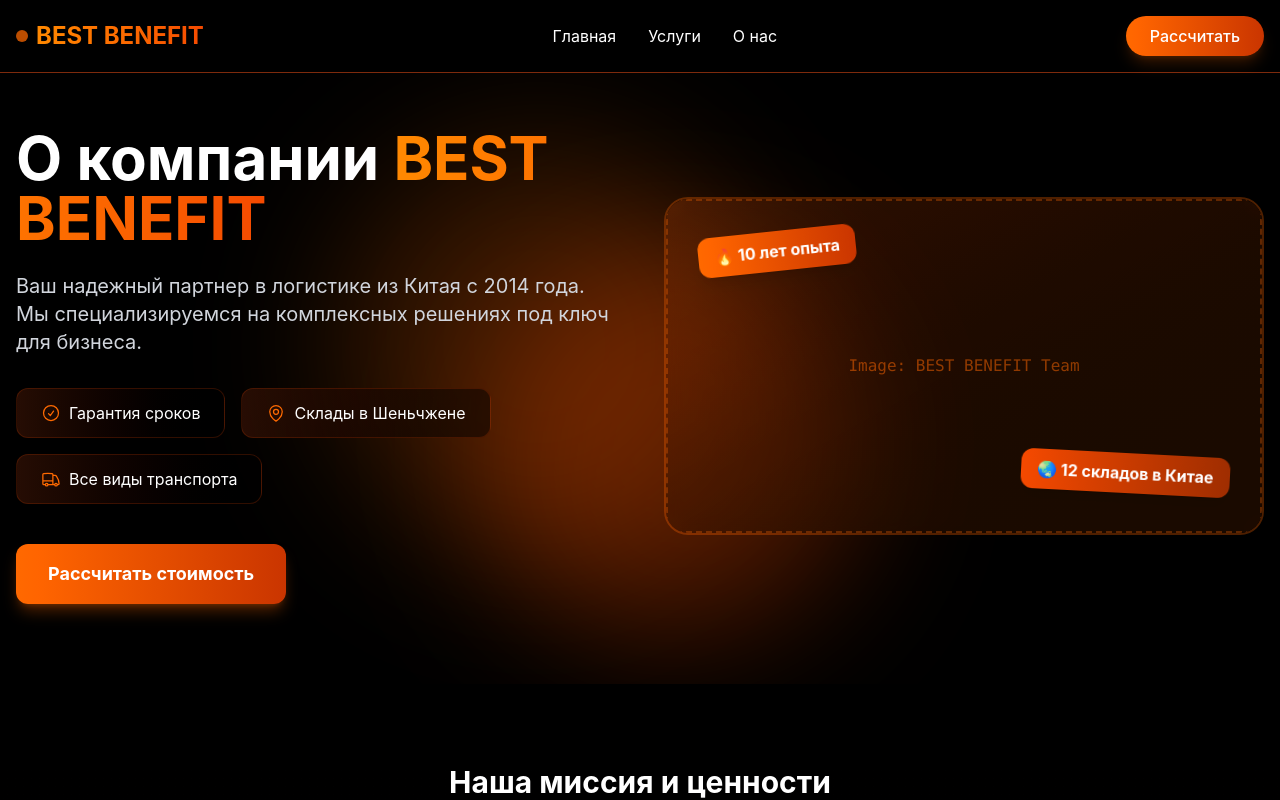
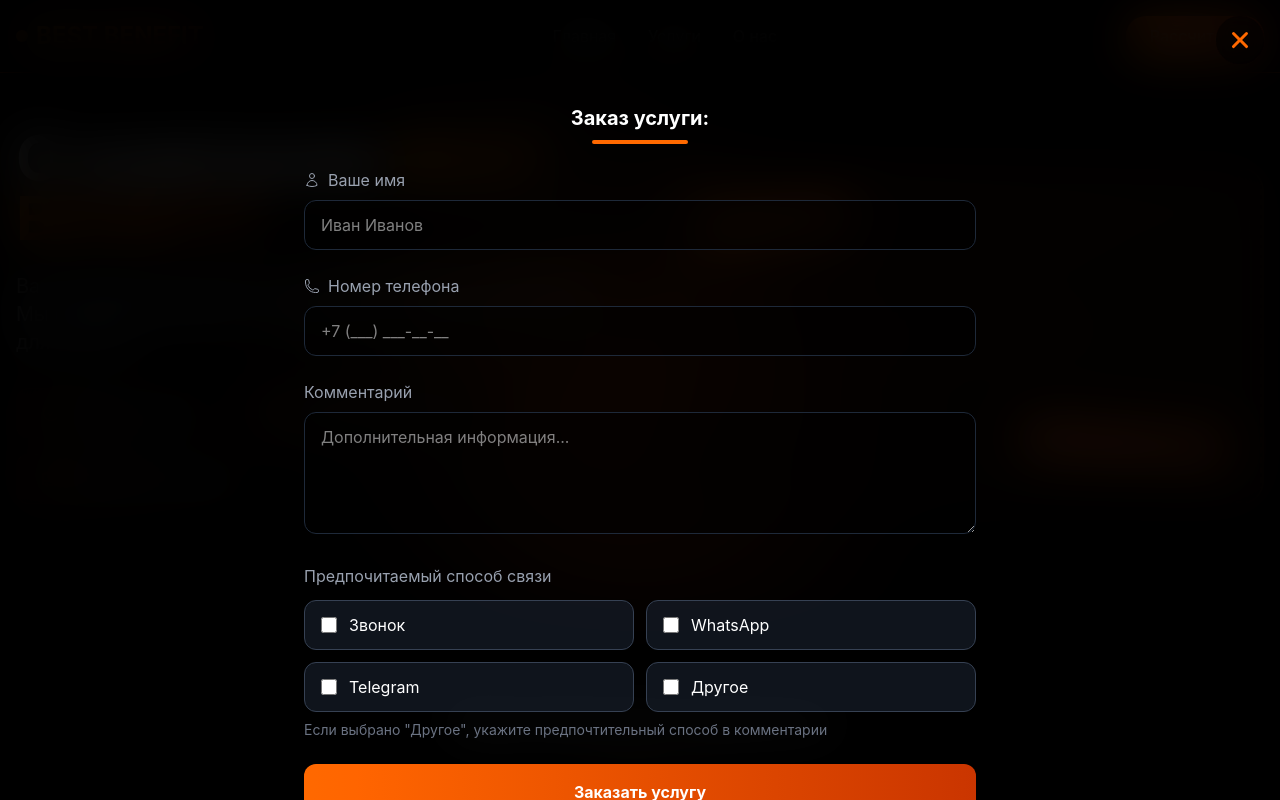
Before and after one commit to SergeiGorbunov/bestbenefit, a Next.js app: page /about in a window 1280 px wide. Both pictures are taken after a click on the button "Рассчитать". Shown: the top 800 px of the page. Built offline with nearby package versions, Linux system fonts and the light colour scheme.

Commit message:
all buttons

```diff
--- a/app/(components)/Header.tsx
+++ b/app/(components)/Header.tsx
@@ -1,10 +1,25 @@
 'use client'
 import { XMarkIcon } from "@heroicons/react/16/solid";
 import Link from "next/link";
-import { useState } from "react";
+import { useState, useEffect } from "react"; // Добавлен useEffect
+import OrderForm from "./OrderForm"; // Импортируем компонент формы
 
 const Header = () => {
     const [isMenuOpen, setIsMenuOpen] = useState(false);
+    const [isFormOpen, setIsFormOpen] = useState(false); // Состояние для модального окна
+
+    // Блокировка прокрутки страницы при открытых модальных окнах
+    useEffect(() => {
+        if (isMenuOpen || isFormOpen) {
+            document.body.style.overflow = 'hidden';
+        } else {
+            document.body.style.overflow = 'auto';
+        }
+
+        return () => {
+            document.body.style.overflow = 'auto';
+        };
+    }, [isMenuOpen, isFormOpen]);
 
     return (
     <>
@@ -25,7 +40,10 @@ const Header = () => {
       </nav>
 
       <div className="flex items-center gap-4">
-        <button className="hidden md:block bg-gradient-to-r from-orange-500 to-orange-700 hover:from-orange-600 hover:to-orange-800 px-6 py-2 rounded-full font-medium transition-all duration-300 hover:scale-105 shadow-lg shadow-orange-500/20">
+        <button
+          className="hidden md:block bg-gradient-to-r from-orange-500 to-orange-700 hover:from-orange-600 hover:to-orange-800 px-6 py-2 rounded-full font-medium transition-all duration-300 hover:scale-105 shadow-lg shadow-orange-500/20"
+          onClick={() => setIsFormOpen(true)} // Открываем форму
+        >
           Рассчитать
         </button>
 
@@ -43,7 +61,6 @@ const Header = () => {
     </header>
 
     {/* Мобильное меню */}
-
     <div className={`fixed inset-0 z-40 bg-black/90 backdrop-blur-xl transition-all duration-700 ease-in-out ${isMenuOpen ? 'opacity-100 visible' : 'opacity-0 invisible'}`}>
     <div className="absolute top-4 right-4">
       <button
@@ -66,10 +83,44 @@ const Header = () => {
           {item.name}
         </a>
       ))}
-      <button className="bg-gradient-to-r from-orange-500 to-orange-700 px-8 py-4 rounded-xl font-bold text-xl mt-8">
+      <button
+        className="bg-gradient-to-r from-orange-500 to-orange-700 px-8 py-4 rounded-xl font-bold text-xl mt-8"
+        onClick={() => {
+          setIsMenuOpen(false);
+          setIsFormOpen(true); // Закрываем меню и открываем форму
+        }}
+      >
         Рассчитать стоимость
       </button>
     </nav>
+    </div>
+
+    {/* Модальное окно с формой - ИСПРАВЛЕННАЯ ВЕРСИЯ */}
+    <div className={`fixed inset-0 z-50 transition-all duration-700 ${isFormOpen ? 'opacity-100 visible' : 'opacity-0 invisible'}`}>
+      {/* Затемнение фона */}
+      <div
+        className="absolute inset-0 bg-black/90 backdrop-blur-xl"
+        onClick={() => setIsFormOpen(false)}
+      ></div>
+
+      {/* Кнопка закрытия - с увеличенным z-index */}
+      <div className="absolute top-4 right-4 z-[60]">
+        <button
+          className="w-12 h-12 flex items-center justify-center text-orange-500 bg-black/50 rounded-full backdrop-blur-sm"
+          onClick={() => setIsFormOpen(false)}
+        >
+          <XMarkIcon className="w-8 h-8" />
+        </button>
+      </div>
+
+      {/* Контейнер с формой с возможностью прокрутки */}
+      <div className="relative z-50 h-full w-full overflow-y-auto py-10 px-4">
+        <div className={`max-w-2xl mx-auto transform transition-all duration-700 ${isFormOpen ? 'translate-y-0 opacity-100' : 'translate-y-10 opacity-0'}`}>
+          <div className="pt-16 pb-10"> {/* Добавлен отступ сверху и снизу */}
+            <OrderForm selectedService={"Рассчет"} onClose={() => setIsFormOpen(false)} />
+          </div>
+        </div>
+      </div>
     </div>
     </>
     )
--- a/app/about/page.tsx
+++ b/app/about/page.tsx
@@ -13,9 +13,11 @@ import {
   ChartBarIcon,
   ArrowPathIcon
 } from '@heroicons/react/24/outline';
+import OrderForm from '../(components)/OrderForm';
 
 export default function AboutPage() {
   const [activeTab, setActiveTab] = useState('history');
+  const [isFormOpen, setIsFormOpen] = useState(false);
 
   const advantages = [
     {
@@ -122,9 +124,6 @@ export default function AboutPage() {
                 </div>
               </div>
 
-              <button className="bg-gradient-to-r from-orange-500 to-orange-700 hover:from-orange-600 hover:to-orange-800 px-8 py-4 rounded-xl font-bold text-lg transition-all duration-300 hover:scale-105 shadow-lg shadow-orange-500/30">
-                Рассчитать стоимость
-              </button>
             </div>
 
             {/* Заготовка под изображение */}
@@ -393,15 +392,17 @@ export default function AboutPage() {
               <p className="text-xl text-gray-300 mb-10 max-w-2xl mx-auto">
                 Получите бесплатную консультацию и расчет стоимости доставки
               </p>
-              <div className="max-w-md mx-auto flex flex-col sm:flex-row gap-4">
-                <input
-                  type="tel"
-                  placeholder="Ваш телефон"
-                  className="flex-grow px-6 py-4 bg-black/50 border border-gray-800 rounded-xl focus:border-orange-500 focus:outline-none"
-                />
-                <button className="bg-gradient-to-r from-orange-500 to-orange-700 hover:from-orange-600 hover:to-orange-800 px-8 py-4 rounded-xl font-bold transition-all duration-300 hover:scale-105 shadow-lg shadow-orange-500/20">
-                  Получить консультацию
-                </button>
+              <div className="max-w-md mx-auto flex flex-col sm:flex-row gap-6">
+                {!isFormOpen ? (
+                  <button
+                    onClick={() => setIsFormOpen(true)}
+                    className="w-full bg-gradient-to-r from-orange-500 to-orange-700 text-white font-bold py-4 px-8 rounded-xl shadow-lg hover:scale-105 transition-transform duration-300"
+                  >
+                    Рассчитать стоимость доставки
+                  </button>
+                ) : (
+                  <OrderForm selectedService={"Со страницы о нас"} onClose={() => setIsFormOpen(false)} />
+                )}
               </div>
             </div>
           </div>
--- a/app/page.tsx
+++ b/app/page.tsx
@@ -7,6 +7,7 @@ import {
   ChartBarIcon, ShieldCheckIcon, ClockIcon,
   XMarkIcon} from '@heroicons/react/24/outline';
 import OrderForm from './(components)/OrderForm';
+import Link from 'next/link';
 
 export default function Home() {
   const [isVisible, setIsVisible] = useState(false);
@@ -89,9 +90,9 @@ export default function Home() {
                 <button onClick={() => openFormWithTariff(null)} className="bg-gradient-to-r from-orange-500 to-orange-700 hover:from-orange-600 hover:to-orange-800 px-8 py-4 rounded-xl font-bold text-lg transition-all duration-300 hover:scale-105 shadow-lg shadow-orange-500/30">
                   Рассчитать стоимость
                 </button>
-                <button className="border-2 border-orange-600 text-orange-400 hover:bg-orange-900/30 px-8 py-4 rounded-xl font-bold text-lg transition-all duration-300">
-                  Смотреть кейсы
-                </button>
+                <Link href="services" className="border-2 text-center border-orange-600 text-orange-400 hover:bg-orange-900/30 px-8 py-4 rounded-xl font-bold text-lg transition-all duration-300">
+                  Наши услуги
+                </Link>
               </div>
             </div>
 
```
